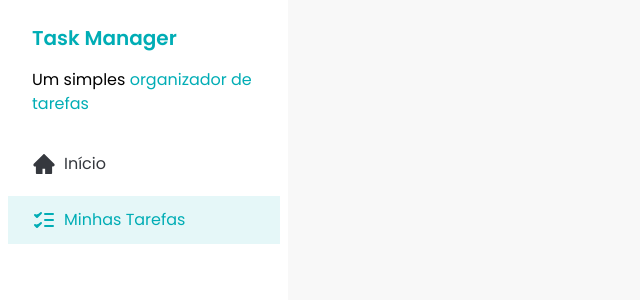
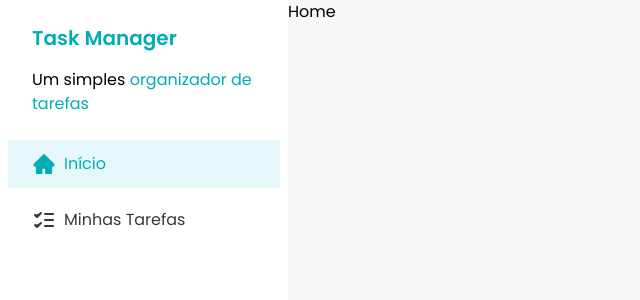
Before and after one commit to YudiYamada/fsc-task-manager, a React (Vite) app: page / in a window 1280 px wide. Shown: the top 300 px of the page, without its empty margins (0-640 px from the left). Built offline with nearby package versions, Linux system fonts and the light colour scheme.

Commit message:
feat: ensure SideBarButton changes according to active route

```diff
--- a/src/components/Sidebar.tsx
+++ b/src/components/Sidebar.tsx
@@ -15,11 +15,11 @@
       </div>
 
       <div className="flex flex-col gap-2 px-2">
-        <SidebarButton href="/" color="unselected">
+        <SidebarButton to="/">
           <HomeIcon />
           Início
         </SidebarButton>
-        <SidebarButton href="/tasks" color="selected">
+        <SidebarButton to="/tasks">
           <TasksIcon />
           Minhas Tarefas
         </SidebarButton>
--- a/src/components/SidebarButton.tsx
+++ b/src/components/SidebarButton.tsx
@@ -1,13 +1,13 @@
 import type { ReactNode } from "react";
+import { NavLink } from "react-router-dom";
 import { tv } from "tailwind-variants";
 
 type SidebarButtonProps = {
   children: ReactNode;
-  color: "selected" | "unselected";
-  href: string;
+  to: string;
 };
 
-const SidebarButton = ({ children, color, href }: SidebarButtonProps) => {
+const SidebarButton = ({ children, to }: SidebarButtonProps) => {
   const sidebar = tv({
     base: "flex items-center gap-2 px-6 py-3",
     variants: {
@@ -19,9 +19,14 @@
   });
 
   return (
-    <a href={href} className={sidebar({ color })}>
+    <NavLink
+      to={to}
+      className={({ isActive }) =>
+        sidebar({ color: isActive ? "selected" : "unselected" })
+      }
+    >
       {children}
-    </a>
+    </NavLink>
   );
 };
 
--- a/src/pages/Home.tsx
+++ b/src/pages/Home.tsx
@@ -4,6 +4,7 @@
   return (
     <div className="flex">
       <Sidebar />
+      <h1>Home</h1>
     </div>
   );
 };
```
